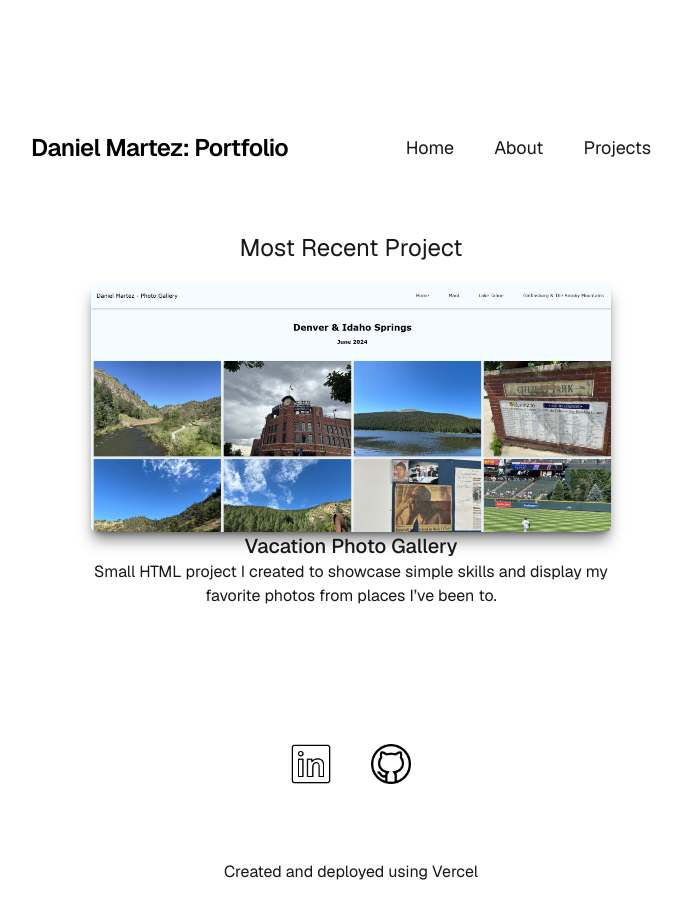
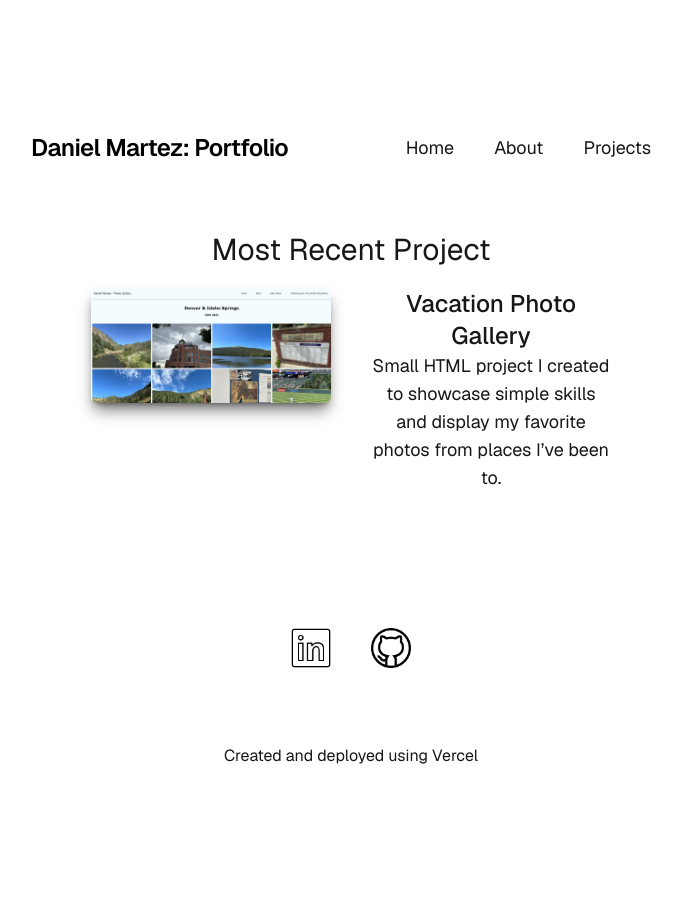
Before and after one commit to martezdaniel/new-portfolio, a Next.js app: page / in a window 1280 px wide. Shown: the top 918 px of the page, without its empty margins (289-971 px from the left). After the commit the page ends 896 px from the top, so only its background shows below. Built offline with nearby package versions, Linux system fonts and the light colour scheme.

Commit message:
added some tweaks to home page design

```diff
--- a/app/_lib/data.tsx
+++ b/app/_lib/data.tsx
@@ -6,8 +6,6 @@ export type Project = {
     images: {src: string, alt: string, width: number, height: number}[];
     links: {label: string, url: string}[]; /* [] empty array at the end means links is an array of objects */
 };
-
-// need type for recent project here. should always update based on the first element in the array
 
 export const projects: Project [] = [
     {
--- a/app/layout.tsx
+++ b/app/layout.tsx
@@ -44,8 +44,8 @@ export default function RootLayout({
       >
         {/* header and nav bar */}
         <div className="flex min-h-screen bg-zinc-50 font-sans justify-center dark:bg-gray-900">
-          <main className="flex min-h-screen w-full max-w-3xl items-center justify-between py-32 px-16 bg-white dark:bg-gray-900">
-            <div className="flex flex-col gap-6">
+          <main className="flex min-h-screen w-full max-w-3xl justify-center py-32 px-16 bg-white dark:bg-gray-900">
+            <div className="flex flex-col gap-6 w-full">
               <div className="flex flex-row flex-wrap items-center justify-between w-full">
               <h1 className="text-2xl font-semibold leading-10 tracking-tight text-black dark:text-zinc-50">
                 Daniel Martez: Portfolio
@@ -58,7 +58,7 @@ export default function RootLayout({
                 ))}
               </nav>
               </div>
-              <div className="m-10">
+              <div className="m-10 text-center">
               {children}
               </div>
               {/* footer */}
--- a/app/page.tsx
+++ b/app/page.tsx
@@ -6,18 +6,18 @@ const featured = projects[0]
 export default function Home() {
   return (
     <>
-        <h1 className="text-2xl dark:text-zinc-50 text-center">Most Recent Project</h1>
-        <div className="grid p-5">
+        <h1 className="text-3xl dark:text-zinc-50">Most Recent Project</h1>
+        <div className="grid grid-cols-2 max-md:grid-cols-1 gap-10 p-5 w-full">
           <Image
-            className="w-full h-auto object-fill aspect-[2 / 1] rounded-md ring-3 shadow-lg/50"
+            className="w-full h-auto object-cover aspect-[2 / 1] rounded-md ring-3 shadow-lg/50 min-w-0"
             src={featured.images[1]}
             alt={featured.images[1].alt}
             width={featured.images[1].width}
             height={featured.images[1].height}
           />
-          <div>
-          <h2 className="text-xl font-medium text-center">{featured.title}</h2>
-          <p className="dark:text-zinc-50 text-center">
+          <div className="flex flex-col justify-center">
+          <h2 className="text-2xl font-medium">{featured.title}</h2>
+          <p className="text-lg dark:text-zinc-50">
             {featured.shortdesc}
           </p>
           </div>
--- a/app/projects/[slug]/page.tsx
+++ b/app/projects/[slug]/page.tsx
@@ -1,12 +1,14 @@
 'use client'
-import { useParams } from "next/navigation"
+// import { useParams } from "next/navigation"
+import { useRouter } from "next/router"
 
 export default function ProjectPage() {
-    const params = useParams()
+    // const params = useParams()
+    const router = useRouter()
     return (
         <>
         <div className="m-10">
-            <h1 className="text-2xl dark:text-zinc-50">Project Name: {params.slug}</h1>
+            <h1 className="text-2xl dark:text-zinc-50">Project Name: {router.query.slug}</h1>
         </div>
         </>
     )
--- a/app/projects/page.tsx
+++ b/app/projects/page.tsx
@@ -1,5 +1,7 @@
 export default function Projects() {
    return (
+   <>
     <h1 className="text-2xl">Projects</h1>
+    </>
    )
 }
```
Also changed, not shown: 1 other file (tests, documents, lock files or other folders).
